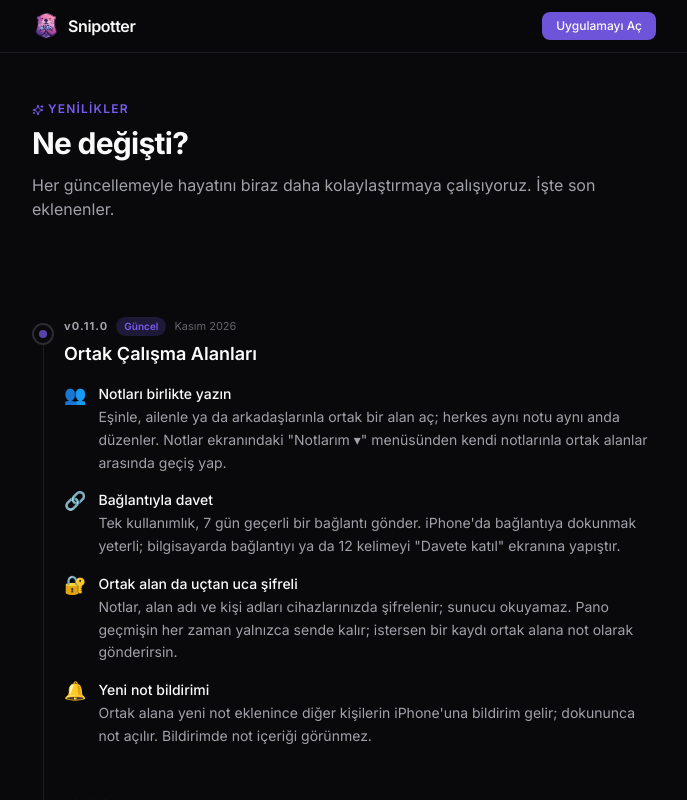
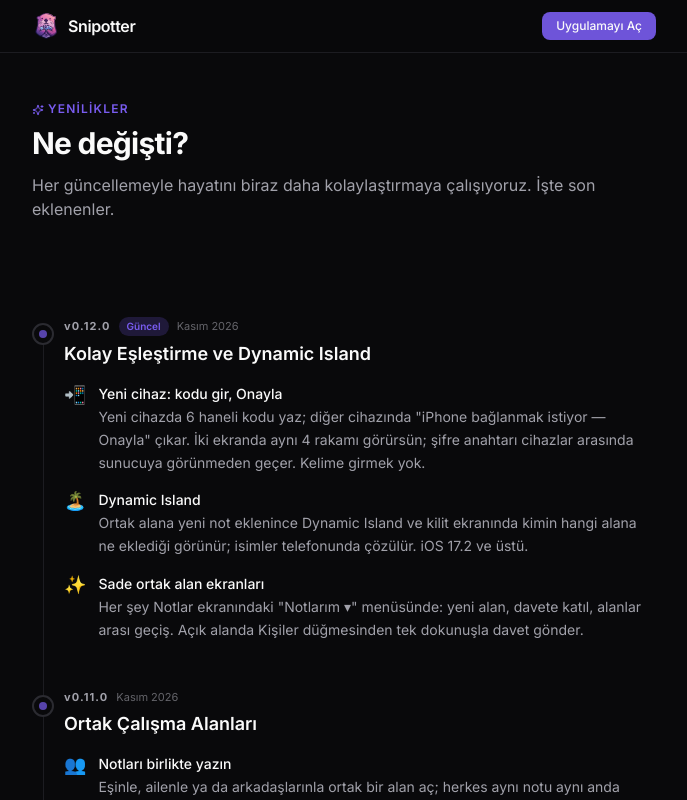
Before and after one commit to MehmetGulenc/snipotter, a React (Vite) app in the folder apps/landing/: page /yenilikler in a window 1280 px wide. Shown: the top 800 px of the page, without its empty margins (296-983 px from the left). Built offline with nearby package versions, Linux system fonts and the light colour scheme.

Commit message:
docs: v0.12.0 changelog ve site yenilikleri

```diff
--- a/apps/landing/src/Yenilikler.tsx
+++ b/apps/landing/src/Yenilikler.tsx
@@ -18,9 +18,31 @@ interface Release {
 
 const releases: Release[] = [
   {
+    version: '0.12.0',
+    date: 'Kasım 2026',
+    badge: 'Güncel',
+    headline: 'Kolay Eşleştirme ve Dynamic Island',
+    features: [
+      {
+        emoji: '📲',
+        title: 'Yeni cihaz: kodu gir, Onayla',
+        desc: 'Yeni cihazda 6 haneli kodu yaz; diğer cihazında "iPhone bağlanmak istiyor — Onayla" çıkar. İki ekranda aynı 4 rakamı görürsün; şifre anahtarı cihazlar arasında sunucuya görünmeden geçer. Kelime girmek yok.',
+      },
+      {
+        emoji: '🏝️',
+        title: 'Dynamic Island',
+        desc: 'Ortak alana yeni not eklenince Dynamic Island ve kilit ekranında kimin hangi alana ne eklediği görünür; isimler telefonunda çözülür. iOS 17.2 ve üstü.',
+      },
+      {
+        emoji: '✨',
+        title: 'Sade ortak alan ekranları',
+        desc: 'Her şey Notlar ekranındaki "Notlarım ▾" menüsünde: yeni alan, davete katıl, alanlar arası geçiş. Açık alanda Kişiler düğmesinden tek dokunuşla davet gönder.',
+      },
+    ],
+  },
+  {
     version: '0.11.0',
     date: 'Kasım 2026',
-    badge: 'Güncel',
     headline: 'Ortak Çalışma Alanları',
     features: [
       {
```
Also changed, not shown: 2 other files (tests, documents, lock files or other folders).
